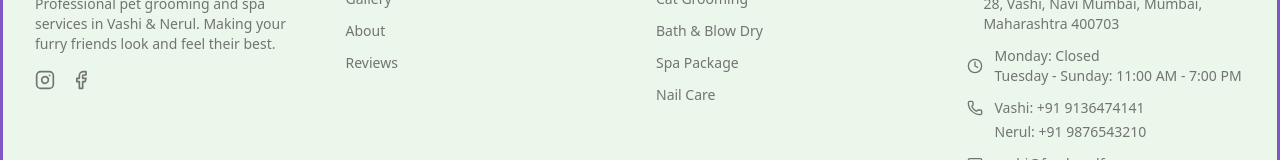
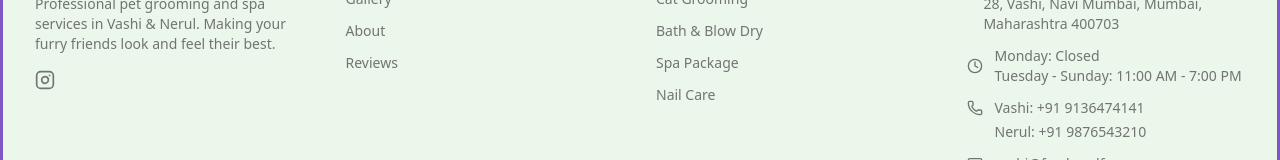
Before and after one commit to HarshPatel1302/fresh-furry-grooming, a Next.js app: page / in a window 1280 px wide. Shown: the part 1634-1794 px from the top of the page. Built offline with nearby package versions, Linux system fonts and the light colour scheme.

Commit message:
Remove Facebook icon from website

```diff
--- a/content/site.json
+++ b/content/site.json
@@ -33,7 +33,6 @@
   },
   "socials": {
     "instagram": "https://instagram.com/freshandfurryspa",
-    "facebook": "https://facebook.com/freshandfurry",
     "youtube": "https://youtube.com/@freshandfurry"
   }
 }
--- a/src/components/layout/footer.tsx
+++ b/src/components/layout/footer.tsx
@@ -1,6 +1,6 @@
 import Link from "next/link";
 import { Separator } from "@/components/ui/separator";
-import { MapPin, Clock, Phone, Mail, Instagram, Facebook } from "lucide-react";
+import { MapPin, Clock, Phone, Mail, Instagram } from "lucide-react";
 import { getSiteConfig, getPrimaryBranch } from "@/lib/content";
 import { CONTACT_PHONES } from "@/lib/contact";
 import Image from "next/image";
@@ -52,16 +52,6 @@ export function Footer() {
                   className="text-muted-foreground hover:text-foreground transition-colors"
                 >
                   <Instagram className="h-5 w-5" />
-                </a>
-              )}
-              {siteConfig.socials.facebook && (
-                <a
-                  href={siteConfig.socials.facebook}
-                  target="_blank"
-                  rel="noopener noreferrer"
-                  className="text-muted-foreground hover:text-foreground transition-colors"
-                >
-                  <Facebook className="h-5 w-5" />
                 </a>
               )}
             </div>
```
